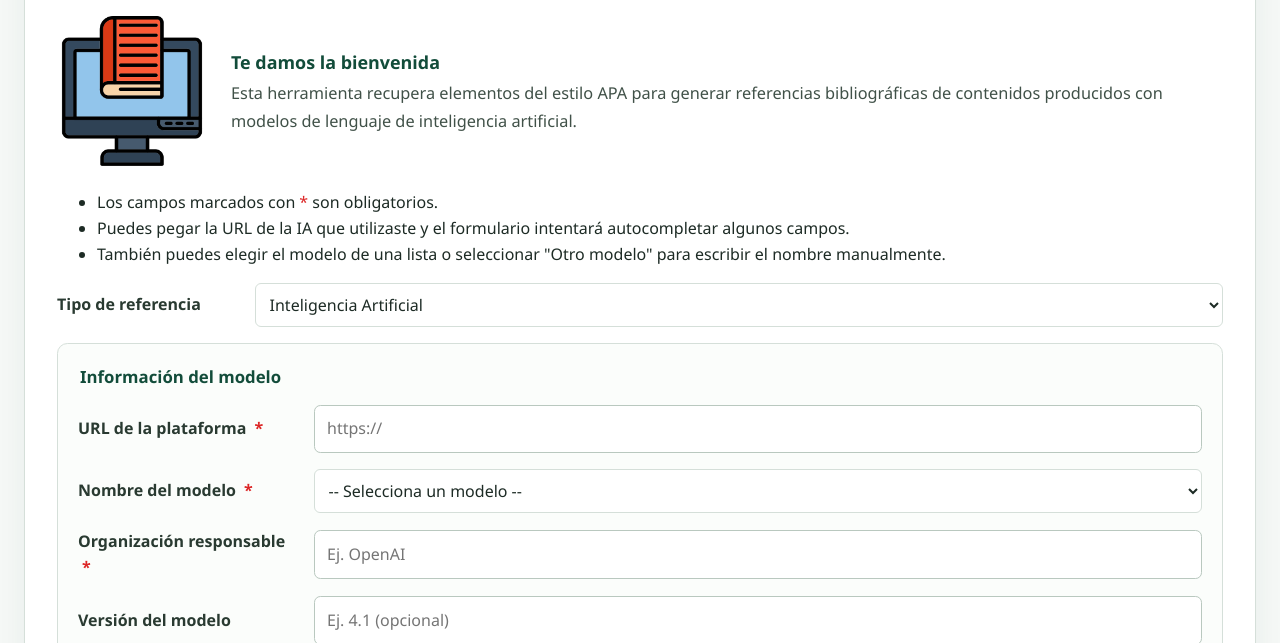
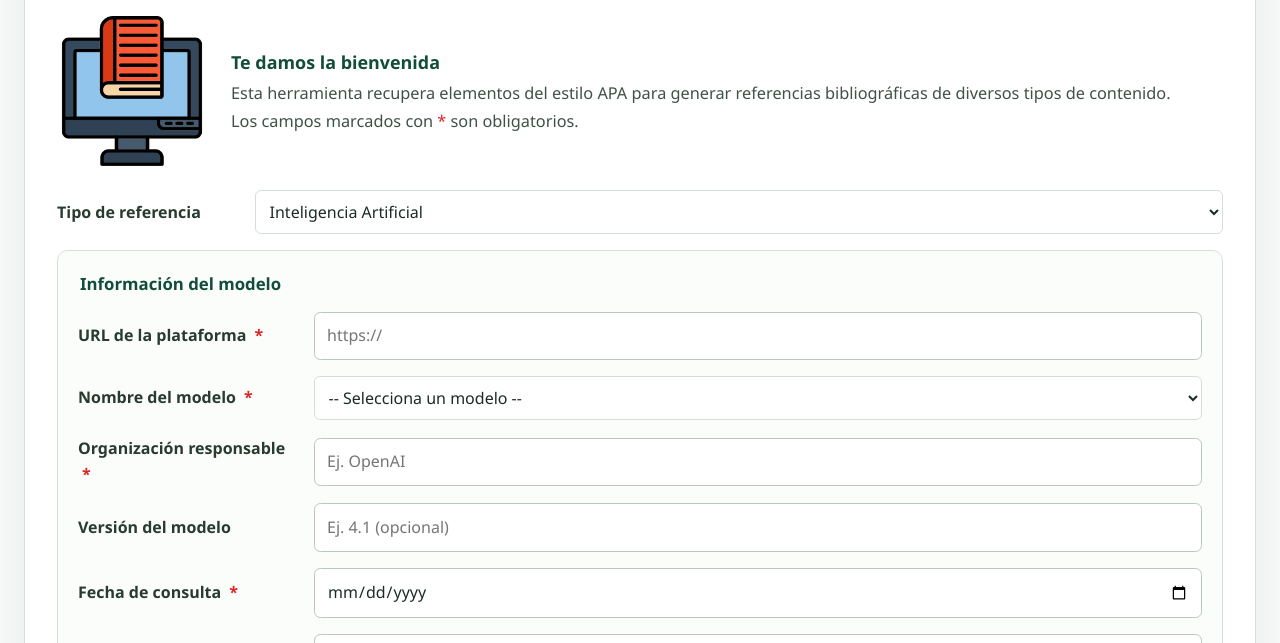
Before and after one commit to unadmposgrado/refer, a plain HTML site: page refer.html in a window 1280 px wide. Shown: the part 129-772 px from the top of the page. Drawn offline with Linux system fonts and the light colour scheme; a script that the page names is missing.

Commit message:
Correcciones al texto de referencias de IA

```diff
--- a/refer.html
+++ b/refer.html
@@ -43,14 +43,11 @@
         <img src="img/referenciaPC.png" alt="Generador de Referencias" class="welcome-img">
         <p class="welcome-text">
           <strong>Te damos la bienvenida <span id="welcome-name"></span></strong><br>
-          Esta herramienta recupera elementos del estilo APA para generar referencias bibliográficas de contenidos producidos con modelos de lenguaje de inteligencia artificial.
-        </p>
+          Esta herramienta recupera elementos del estilo APA para generar referencias bibliográficas de diversos tipos de contenido.<br>
+          Los campos marcados con<span class="required">*</span> son obligatorios.
+            </p>
       </div>
-             <ul>
-              <li>Los campos marcados con<span class="required">*</span> son obligatorios.</li>
-              <li>Puedes pegar la URL de la IA que utilizaste y el formulario intentará autocompletar algunos campos.</li>
-              <li>También puedes elegir el modelo de una lista o seleccionar "Otro modelo" para escribir el nombre manualmente.</li>
-            </ul>
+
 
       <div class="form-row">
         <label for="sourceTypeSelect">Tipo de referencia</label>
```
Also changed, not shown: acerca.html (+1 -1 lines), index.html (+2 -2 lines).
